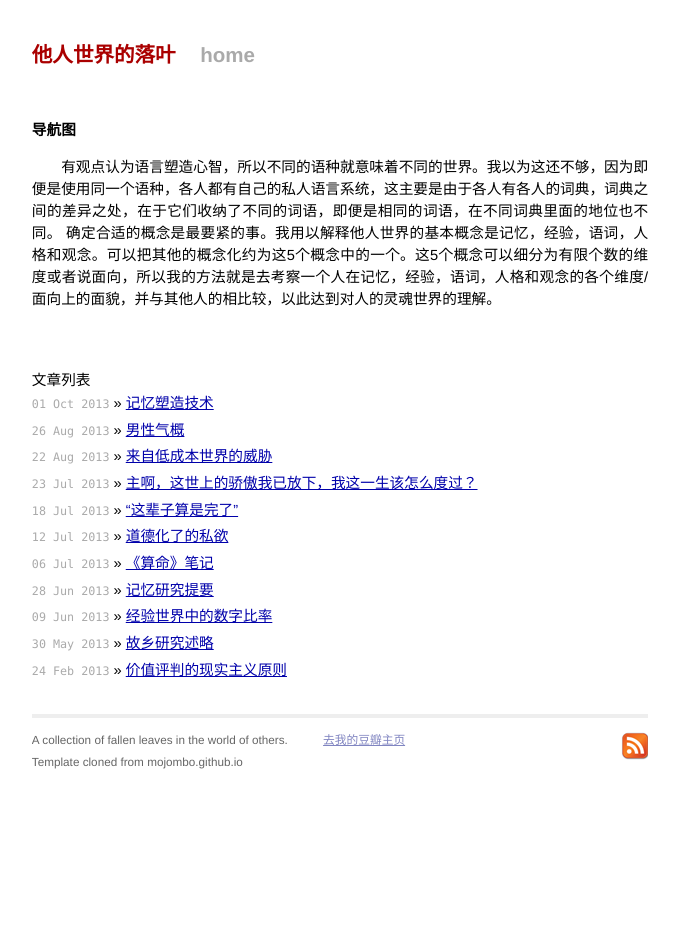
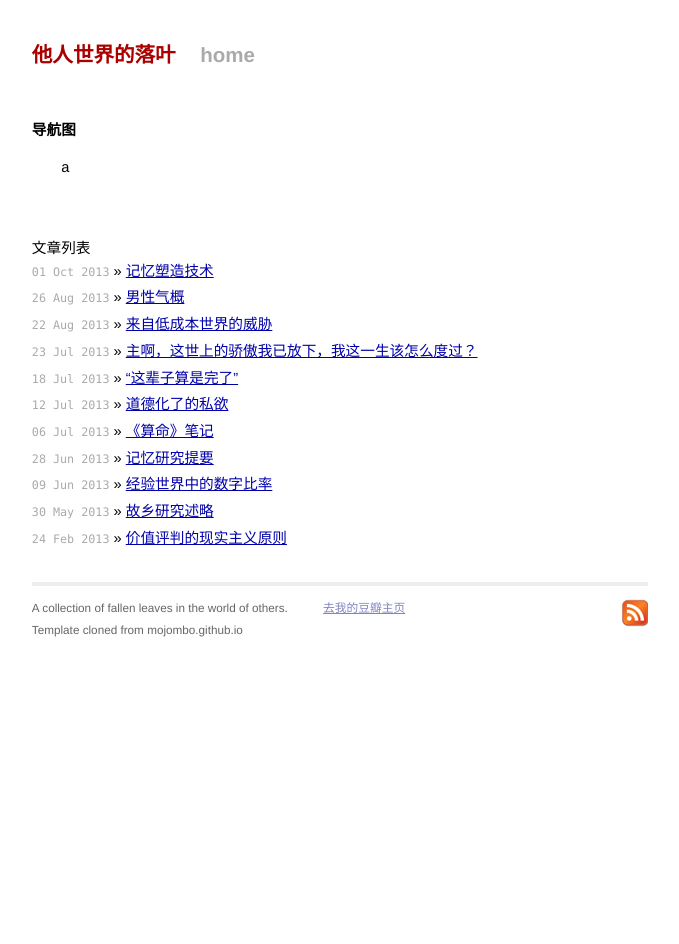
Before and after one commit to Firesletter/firesletter.github.io, a Jekyll site: the page built from index.html, in a window 1280 px wide. Shown: the whole page, without its empty margins (300-979 px from the left). Built offline with Jekyll 4.4.1, drawn with Linux system fonts in a browser that asks for light colours; Markdown is read by kramdown in place of the engine named in the settings.

Commit message:
Update index.html

```diff
--- a/index.html
+++ b/index.html
@@ -5,8 +5,7 @@ title: 他人世界的落叶
 <div id="index">
 </br>
 <h1>导航图</h1>
-<p>　　有观点认为语言塑造心智，所以不同的语种就意味着不同的世界。我以为这还不够，因为即便是使用同一个语种，各人都有自己的私人语言系统，这主要是由于各人有各人的词典，词典之间的差异之处，在于它们收纳了不同的词语，即便是相同的词语，在不同词典里面的地位也不同。
-确定合适的概念是最要紧的事。我用以解释他人世界的基本概念是记忆，经验，语词，人格和观念。可以把其他的概念化约为这5个概念中的一个。这5个概念可以细分为有限个数的维度或者说面向，所以我的方法就是去考察一个人在记忆，经验，语词，人格和观念的各个维度/面向上的面貌，并与其他人的相比较，以此达到对人的灵魂世界的理解。
+<p>　　a
 </p></br></br>
 </div>
 <div id="home"
```
